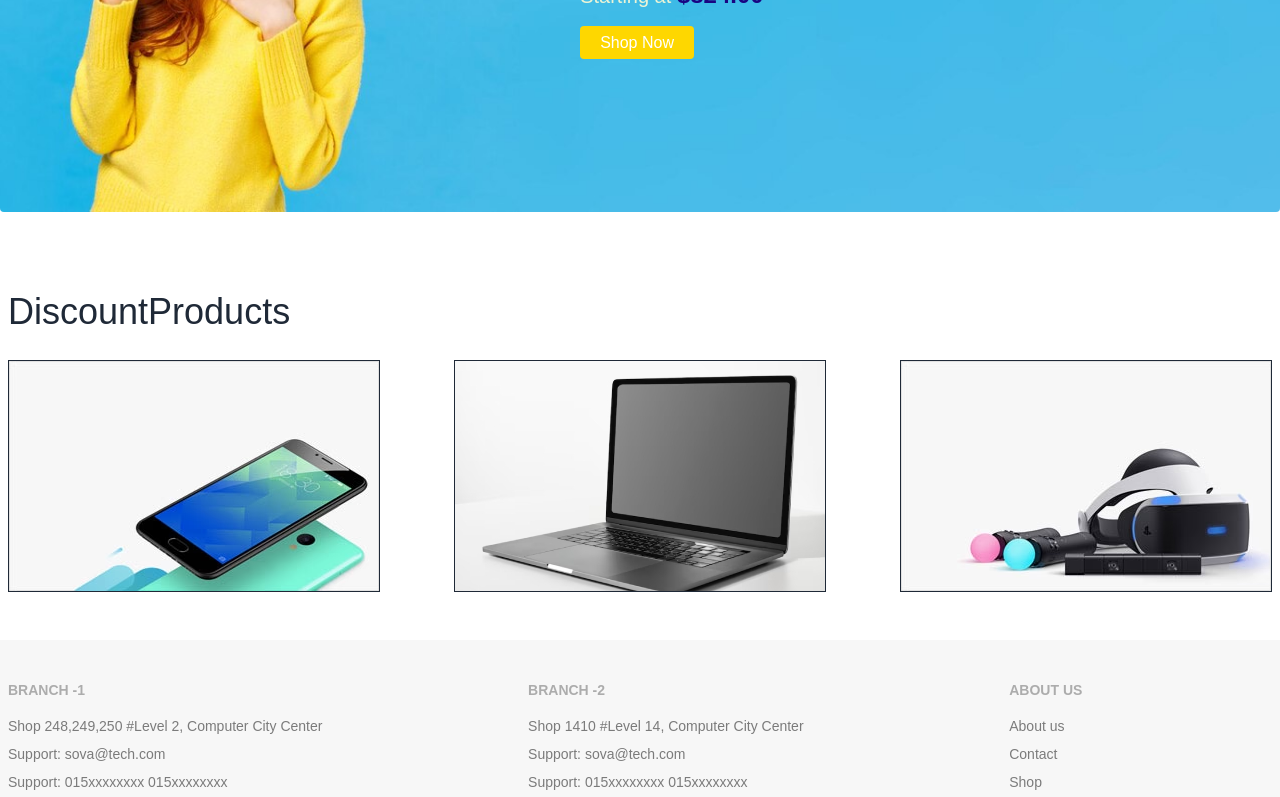
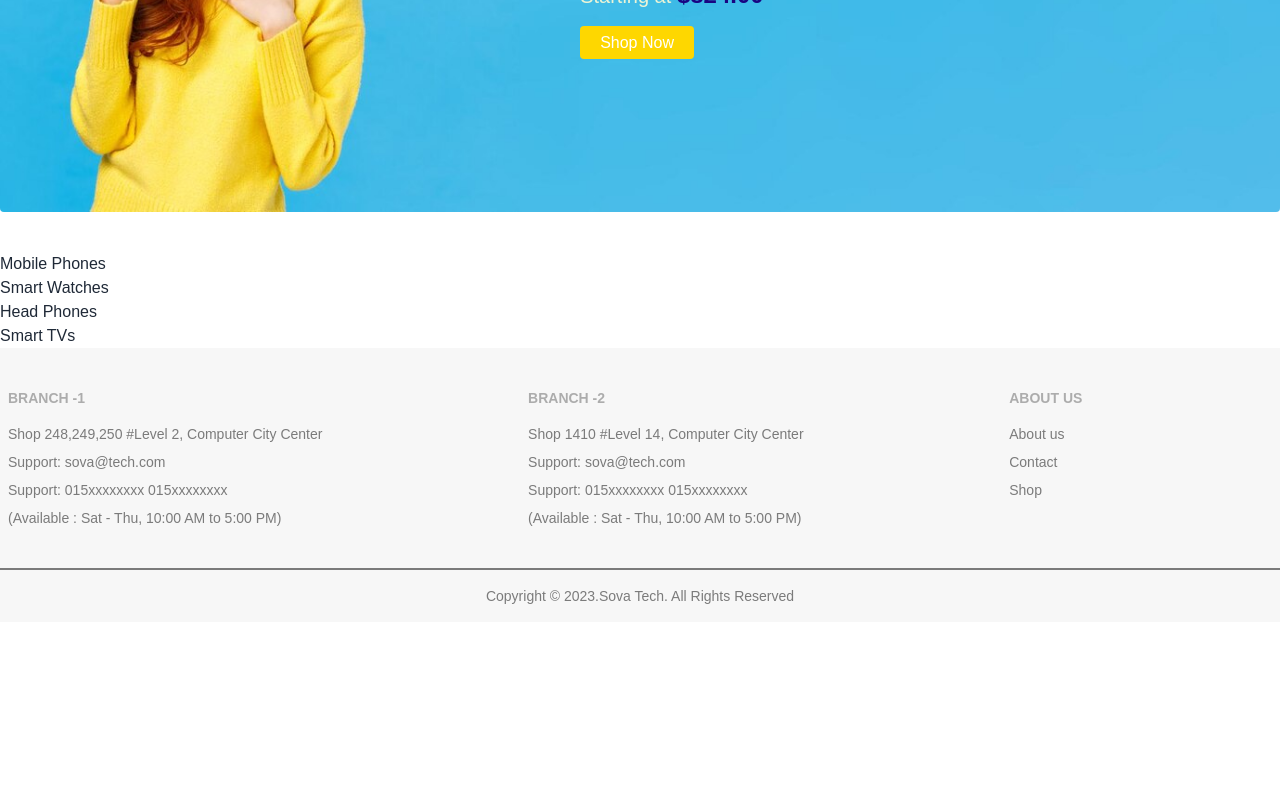
Before and after one commit to peuldev/sova-tech-client, a React (Vite) app: page / in a window 1280 px wide. Shown: the part 394-1191 px from the top of the page. After the commit the page ends 1016 px from the top, so only its background shows below. Built offline with nearby package versions, Linux system fonts and the light colour scheme.

Commit message:
update all

```diff
--- a/src/Pages/Home/DiscountProduct.jsx
+++ /dev/null
@@ -1,23 +0,0 @@
-import banner1 from "../../assets/images/banner1-1.avif";
-import banner2 from "../../assets/images/banner1-2.avif";
-import banner3 from "../../assets/images/banner3.jpg";
-const DiscountProduct = () => {
-  return (
-    <div className="my-10 mx-2 ">
-      <h1 className="my-5 text-4xl">DiscountProducts</h1>
-      <div className="lg:flex md:flex justify-between">
-        <div className="border my-2">
-          <img src={banner1} alt="" />
-        </div>
-        <div className="border my-2 md:mx-2">
-          <img className="" src={banner3} alt="" />
-        </div>
-        <div className="border my-2 ">
-          <img src={banner2} alt="" />
-        </div>
-      </div>
-    </div>
-  );
-};
-
-export default DiscountProduct;
--- a/src/Pages/Home/Home.jsx
+++ b/src/Pages/Home/Home.jsx
@@ -1,11 +1,16 @@
 import Banner from "./Banner";
-import DiscountProduct from "./DiscountProduct";
-
+import HeadPhones from "./HeadPhones";
+import MobilePhones from "./MobilePhones";
+import SmartTv from "./SmartTv";
+import SmartWatches from "./SmartWatches";
 const Home = () => {
   return (
     <div>
       <Banner></Banner>
-      <DiscountProduct></DiscountProduct>
+      <MobilePhones></MobilePhones>
+      <SmartWatches></SmartWatches>
+      <HeadPhones></HeadPhones>
+      <SmartTv></SmartTv>
     </div>
   );
 };
```
Also changed, not shown: src/Routers/Routers.jsx (+4 -4 lines), src/Pages/Home/HeadPhones.jsx (renamed from src/Pages/CategoryPage/HeadPhones.jsx), src/Pages/Home/MobilePhones.jsx (renamed from src/Pages/CategoryPage/MobilePhones.jsx), src/Pages/Home/SmartTv.jsx (renamed from src/Pages/CategoryPage/SmartTv.jsx), src/Pages/Home/SmartWatches.jsx (renamed from src/Pages/CategoryPage/SmartWatches.jsx).
